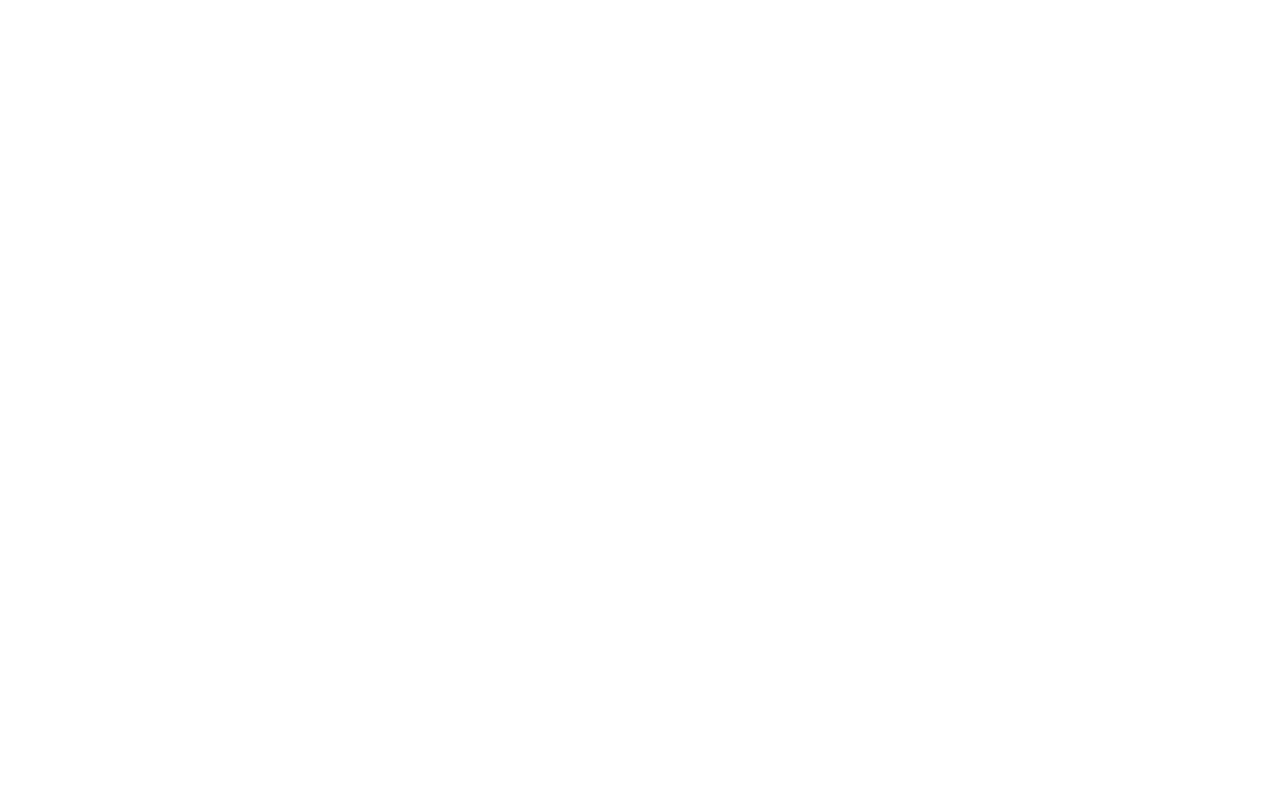
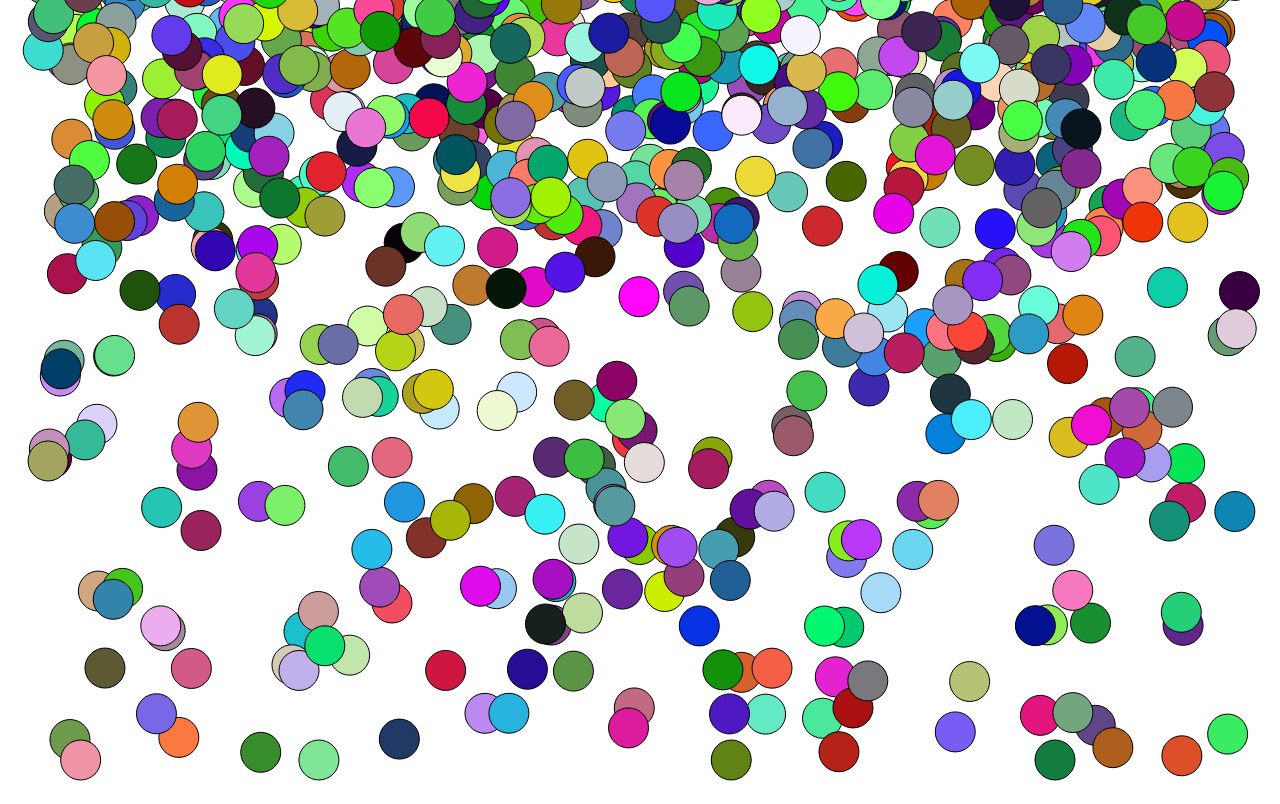
Before and after one commit to BradyLenz/ball-shooter, a plain HTML site: page index.html in a window 1280 px wide. Drawn offline with Linux system fonts and the light colour scheme.

Commit message:
Falling balls

```diff
--- a/css/style.css
+++ b/css/style.css
@@ -1,10 +1,5 @@
-* {
-    margin: 0;
-    padding: 0;
-}
-
-#gameCanvas {
-    position: absolute;
+html, body{
     width: 100%;
     height: 100%;
+    margin: 0px;
 }
--- a/index.html
+++ b/index.html
@@ -3,7 +3,6 @@
     <head>
         <title>Ball Shooter</title>
         <meta charset="UTF-8">
-        <meta name="viewport" content="width=device-width, initial-scale=1">
         <link href="css/style.css" rel="stylesheet">
     </head>
     <body>
--- a/scripts/main.js
+++ b/scripts/main.js
@@ -1,3 +1,94 @@
 document.addEventListener("DOMContentLoaded", function(){
-    console.log("success!");
+  var canvas = document.getElementById('gameCanvas');
+  var ctx = canvas.getContext('2d');
+  var letters = "0123456789abcdef";
+  for(i = 0; i < 1000; i++){
+    var temp = Object.create(ball);
+    temp.x = (Math.random() * (window.innerWidth - temp.radius * 4)) + temp.radius * 2;
+    temp.y = (Math.random() * 500) - 1000;
+    temp.vy = Math.random() * 50;
+
+    var color = "#";
+    for(j = 0; j < 6; j++){
+      color += letters[Math.floor(Math.random() * 16)];
+    }
+    temp.color = color;
+    myBalls.push(temp);
+  }
 });
+
+var myBalls = [];
+
+function scaleCanvas(ctx){
+  ctx.canvas.width = window.innerWidth;
+  ctx.canvas.height = window.innerHeight;
+}
+
+var ball = {
+  radius: 20,
+  color: "#000000",
+  x: 0,
+  y: 0,
+  vy: 0,
+
+  draw: function(ctx){
+      ctx.beginPath();
+      ctx.arc(this.x, this.y, this.radius, 0, 2 * Math.PI, false);
+      ctx.fillStyle = this.color;
+      ctx.fill();
+      ctx.lineWidth = 1;
+      ctx.strokeStyle = "black";
+      ctx.stroke();
+  },
+
+  update: function(delta){
+      var canvas = document.getElementById('gameCanvas');
+      this.vy += 49 * delta / 1000;
+      this.y += this.vy;
+
+      if(this.y > canvas.height - this.radius * 2){
+        if(this.vy < 0.5 && this.vy > 0){
+          this.destroy();
+        }
+        this.y = canvas.height - this.radius * 2;
+        this.vy = -this.vy * 0.9;
+      }
+  },
+
+  destroy: function(){
+    var index = myBalls.indexOf(this);
+    myBalls.splice(index, 1);
+    if(index == -1){
+      console.log("breh");
+    }
+  }
+};
+
+//Game Loop
+function update(delta) {
+  for(i = 0; i < myBalls.length; i++){
+    myBalls[i].update(delta);
+  }
+}
+
+function draw() {
+  var canvas = document.getElementById('gameCanvas');
+  var ctx = canvas.getContext('2d');
+  scaleCanvas(ctx);
+
+  for(i = 0; i < myBalls.length; i++){
+    myBalls[i].draw(ctx);
+  }
+}
+
+function loop(timestamp) {
+  var delta = timestamp - lastRender
+
+  update(delta)
+  draw()
+
+  lastRender = timestamp
+  window.requestAnimationFrame(loop)
+}
+var lastRender = 0
+window.requestAnimationFrame(loop)
```
